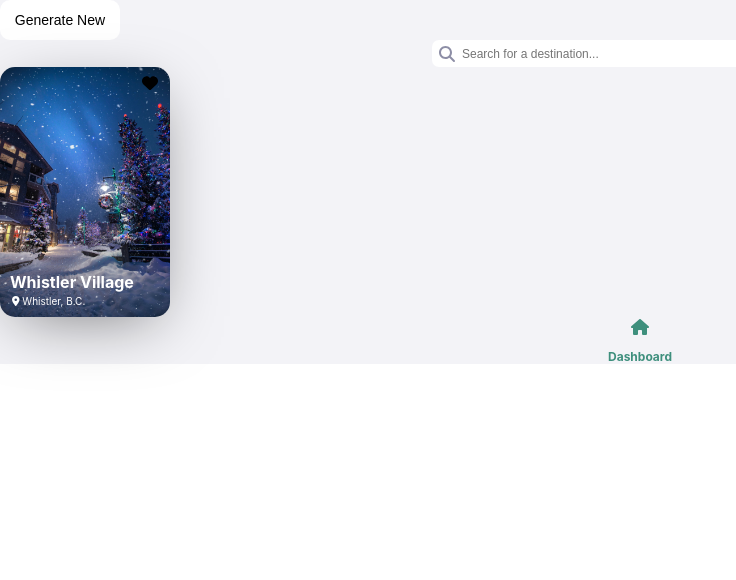
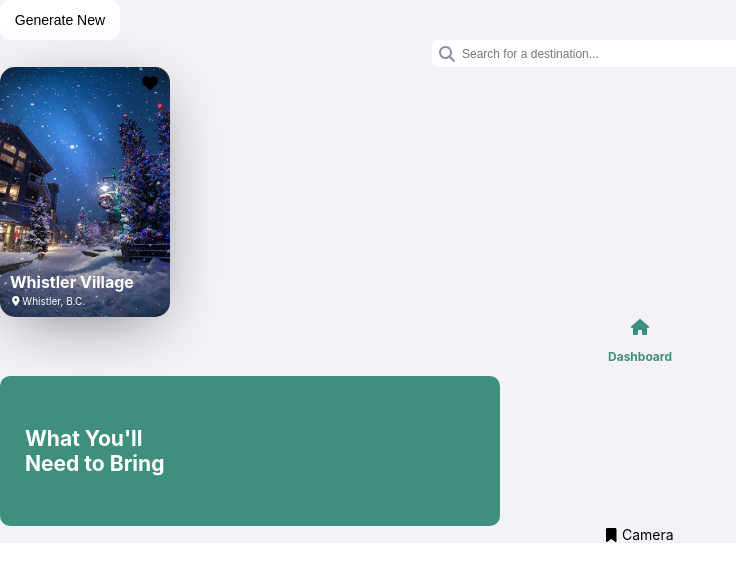
Before and after one commit to bshin132/TravelBuddy, a React (Create React App) app: page / in a window 1280 px wide. Shown: the top 580 px of the page, without its empty margins (0-736 px from the left). Built offline with nearby package versions, Linux system fonts and the light colour scheme.

Commit message:
create infobanner and itemabnner comp

```diff
--- a/src/App.js
+++ b/src/App.js
@@ -3,6 +3,8 @@ import Button from './components/Button/Button';
 import SearchBar from './components/SearchBar/SearchBar';
 import DestinationCard from './components/DestinationCard/DestinationCard';
 import Nav from './components/Nav/Nav';
+import InfoBanner from './components/InfoBanner/InfoBanner';
+import ItemBanner from './components/ItemBanner/ItemBanner';
 import { faBookmark, faHouse } from '@fortawesome/free-solid-svg-icons';
 
 function App() {
@@ -12,6 +14,8 @@ function App() {
       <SearchBar />
       <DestinationCard title="Whistler Village" subtitle="Whistler, B.C."  background="/whistler.jpg"/>
       <Nav icon={faHouse} iconColor="#3E8F7D" label="Dashboard" fontWeight="bold" textColor="#3E8F7D"/>
+      <InfoBanner />
+      <ItemBanner icon={faBookmark} title="Camera"/>
     </div>
   );
 }
--- /dev/null
+++ b/src/components/InfoBanner/InfoBanner.js
@@ -0,0 +1,27 @@
+import React from "react";
+import styled from "styled-components";
+
+const Container = styled.div`
+  width: 500px;
+  height: 150px;
+  border-radius: 10px;
+  color: white;
+  background-color: #3e8f7d;
+  display: flex;
+  align-items: center;
+  font-size: 18px;
+`;
+
+const Header = styled.h3`
+  width: 140px;
+  text-align: left;
+  padding-left: 25px;
+`;
+
+export default function InfoBanner({}) {
+  return (
+    <Container>
+      <Header>What You'll Need to Bring</Header>
+    </Container>
+  );
+}
--- /dev/null
+++ b/src/components/ItemBanner/ItemBanner.css
@@ -0,0 +1,3 @@
+.icon {
+  margin-right: 5px;
+}
--- /dev/null
+++ b/src/components/ItemBanner/ItemBanner.js
@@ -0,0 +1,19 @@
+import React from "react";
+import styled from "styled-components";
+import './ItemBanner.css'
+import { FontAwesomeIcon } from "@fortawesome/react-fontawesome";
+import { faHouse, faHSquare } from "@fortawesome/free-solid-svg-icons";
+
+const Container = styled.div`
+  font-size: 14px;
+  color: black;
+`;
+
+export default function ItemBanner({ title, icon }) {
+  return (
+    <Container>
+      <FontAwesomeIcon icon={icon} className="icon"/>
+      {title}
+    </Container>
+  );
+}
```
